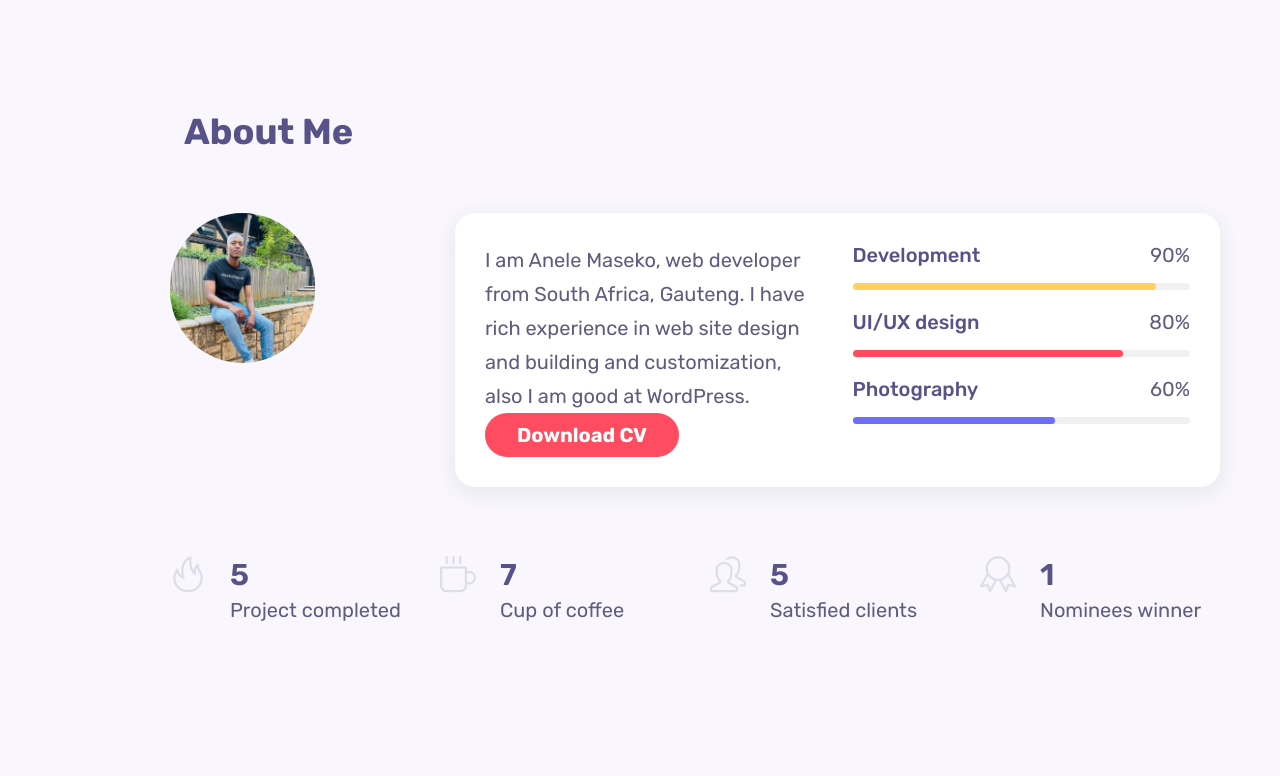
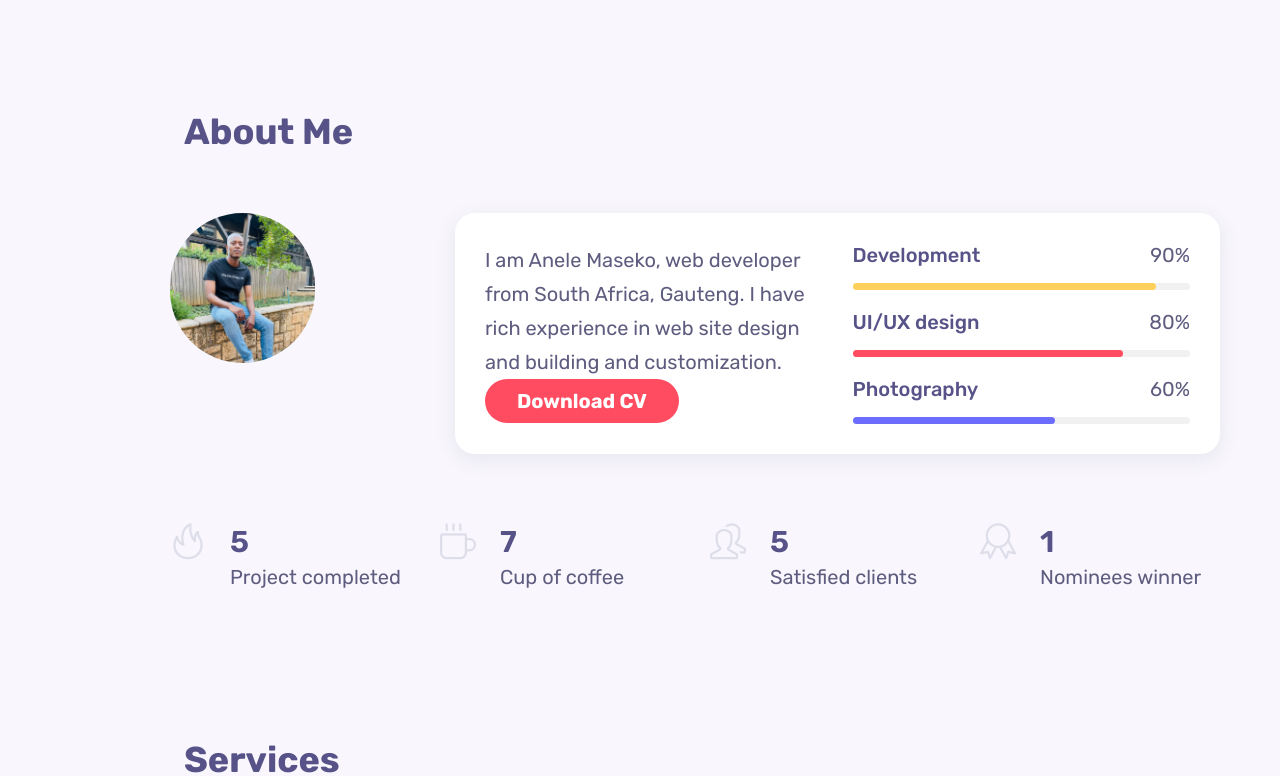
Before and after one commit to AneleMaseko/portfolio, a React (Create React App) app: page / in a window 1280 px wide. Shown: the part 802-1578 px from the top of the page. Built offline with nearby package versions, Linux system fonts and the light colour scheme.

Commit message:
about info

```diff
--- a/src/components/about/about.jsx
+++ b/src/components/about/about.jsx
@@ -15,7 +15,7 @@ const About = () => {
               <div className="about__info">
                 <p className="abot__description">
                   I am Anele Maseko, web developer from South Africa,
-                   Gauteng. I have rich experience in web site design and building and customization, also I am good at WordPress.
+                   Gauteng. I have rich experience in web site design and building and customization.
                 </p>
                 <a href="" className="btn">Download CV</a>
               </div>
--- a/src/components/home/home.jsx
+++ b/src/components/home/home.jsx
@@ -9,7 +9,7 @@ const Home = () => {
     return (
         <section className="home container" id="home">
             <div className="intro">
-                <img src={Me} alt="" className="home__img" />
+                <img src={Me} alt=""  />
                 <h1 className="home__name">Anele Maseko</h1>
                 <span className="home__education">I am a Front-End developer</span>
 
```
